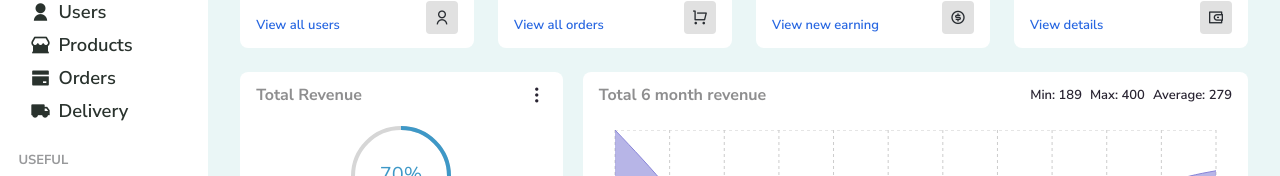
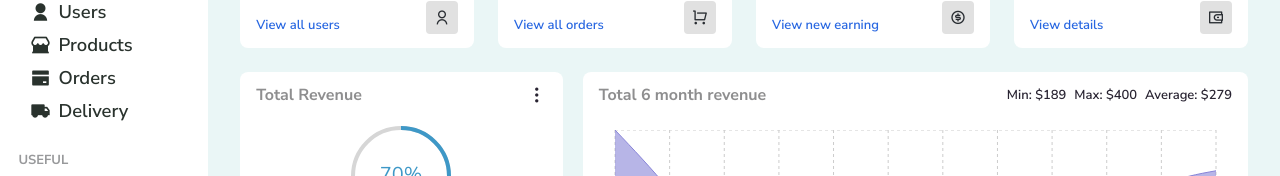
Before and after one commit to nonchain/Ecommerce-Admin-Panel, a React (Vite) app: page / in a window 1280 px wide. Shown: the part 182-358 px from the top of the page. Built offline with nearby package versions, Linux system fonts and the light colour scheme.

Commit message:
Update text

```diff
--- a/src/components/revenue/RevenueChart.jsx
+++ b/src/components/revenue/RevenueChart.jsx
@@ -52,9 +52,9 @@ const RevenueChart = () => {
          <div className={styles.revenue__header}>
             <h3>Total 6 month revenue</h3>
             <div>
-               <span>Min: {calcMin()}</span>
-               <span>Max: {calcMax()}</span>
-               <span>Average: {calcAvg()}</span>
+               <span>Min: ${calcMin()}</span>
+               <span>Max: ${calcMax()}</span>
+               <span>Average: ${calcAvg()}</span>
             </div>
          </div>
 
```
